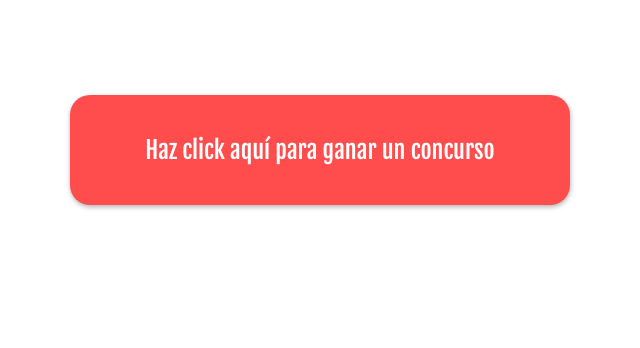
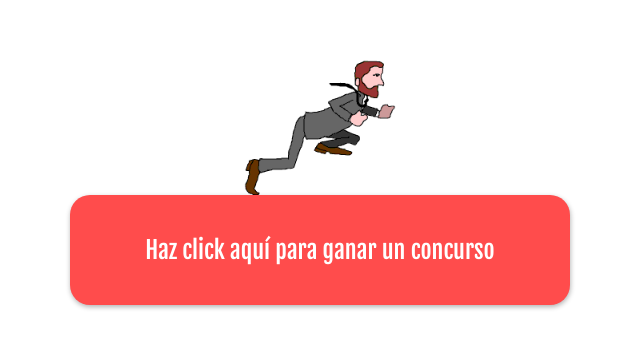
Before and after one commit to ernestognw/winitest, a React (Create React App) app: page / in a window 1280 px wide. Shown: the part 250-598 px from the top of the page, without its empty margins (320-960 px from the left). Built offline with nearby package versions, Linux system fonts and the light colour scheme.

Commit message:
[update]

```diff
--- a/package.json
+++ b/package.json
@@ -8,7 +8,7 @@
     "build:client": "react-scripts build",
     "test:client": "react-scripts test",
     "eject:client": "react-scripts eject",
-    "start:server": "DEBUG=winitest-server* nodemon server/index.js --exec babel-node"
+    "start:server": "set DEBUG=winitest-server* & nodemon server/index.js --exec babel-node"
   },
   "dependencies": {
     "@babel/core": "^7.3.4",
@@ -40,5 +40,8 @@
     "ignore": [
       "src/*"
     ]
+  },
+  "devDependencies": {
+    "concurrently": "^4.1.0"
   }
 }
--- a/src/views/main/elements.js
+++ b/src/views/main/elements.js
@@ -8,9 +8,9 @@ const MainContainer = styled.div`
   align-items: center;
   justify-content: center;
 
-   p{
-     font-size: 20px;
-   }
+  p {
+    font-size: 20px;
+  }
 `;
 
 const MainButton = styled.div`
@@ -31,10 +31,15 @@ const MainButton = styled.div`
   }
 `;
 
+const LogoImg = styled.img`
+  height: 200px;
+  width: auto;
+`;
+
 const Licenciado = styled.img`
   width: 200px;
   height: 200px;
   margin-bottom: 40px;
 `;
 
-export { MainContainer, MainButton, Licenciado };
+export { MainContainer, MainButton, Licenciado, LogoImg };
--- a/src/views/main/index.js
+++ b/src/views/main/index.js
@@ -1,6 +1,6 @@
 import React, { Component, Fragment } from 'react';
 import Layout from 'components/layout';
-import { MainContainer, MainButton, Licenciado } from './elements';
+import { MainContainer, MainButton, Licenciado, LogoImg } from './elements';
 import licenciadoImg from 'static/licenciado.gif';
 
 class Main extends Component {
@@ -18,14 +18,17 @@ class Main extends Component {
       <Layout>
         <MainContainer>
           {loading === false && (
-            <MainButton onClick={this.handleClick}>
-              Haz click aquí para ganar un concurso
-            </MainButton>
+            <Fragment>
+              <LogoImg src={licenciadoImg} />
+              <MainButton onClick={this.handleClick}>
+                Haz click aquí para ganar un concurso
+              </MainButton>
+            </Fragment>
           )}
           {loading && (
             <Fragment>
               <Licenciado src={licenciadoImg} />
-              <p>Espera un momento, un licenciado está</p>
+              <p>Espera un momento, un licenciado está construyendo tu idea</p>
             </Fragment>
           )}
         </MainContainer>
```
Also changed, not shown: 1 other file (tests, documents, lock files or other folders).
